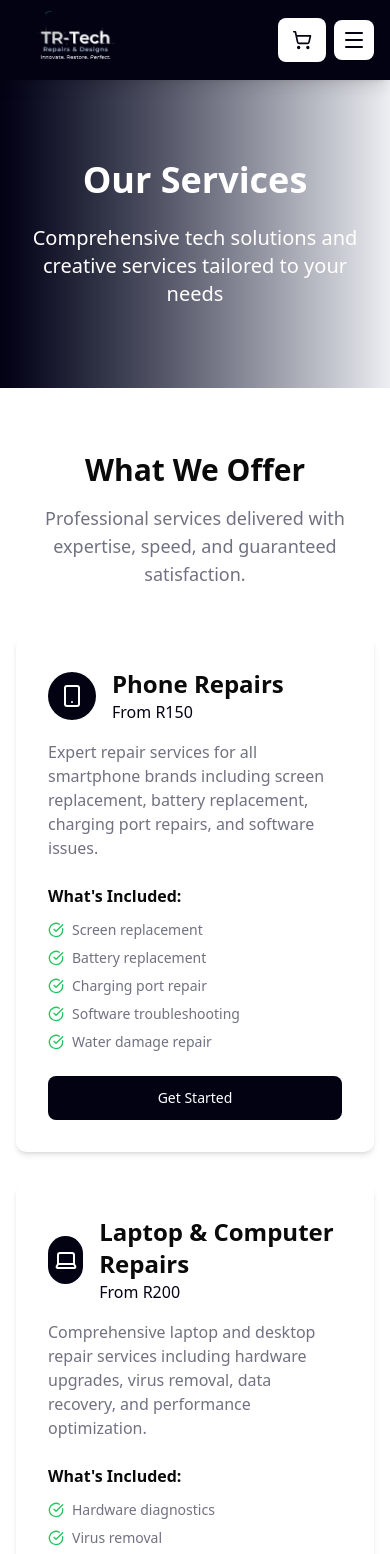
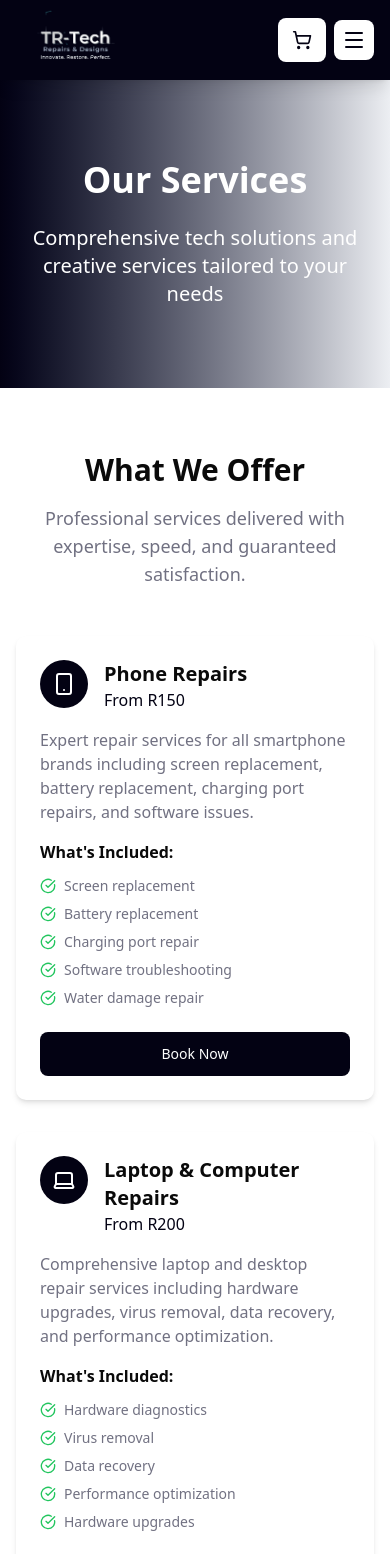
Before and after one commit to TumeloFRakgwahla/TR-Tech-frontend, a React (Vite) app: page /services in a window 390 px wide. Shown: the top 1554 px of the page. Built offline with nearby package versions, Linux system fonts and the light colour scheme.

Commit message:
Updated the Buttons and Containers for the service offered

```diff
--- a/src/pages/ServicesPage.jsx
+++ b/src/pages/ServicesPage.jsx
@@ -98,34 +98,42 @@ const Services = () => {
 
             <div className="grid grid-cols-1 md:grid-cols-2 lg:grid-cols-3 gap-8">
               {services.map((service, index) => (
-                <div key={index} className="bg-card text-card-foreground p-8 rounded-lg shadow-md hover:shadow-lg transition-shadow">
-                  <div className="flex items-center mb-4">
-                    <div className="w-12 h-12 bg-primary text-primary-foreground rounded-full flex items-center justify-center mr-4">
+                <div key={index} className="bg-card text-card-foreground p-6 md:p-8 rounded-lg shadow-md hover:shadow-lg transition-shadow flex flex-col h-full">
+                  {/* Header with Icon and Title */}
+                  <div className="flex items-start mb-4">
+                    <div className="w-12 h-12 bg-primary text-primary-foreground rounded-full flex items-center justify-center mr-4 flex-shrink-0">
                       <service.icon className="text-xl" />
                     </div>
                     <div>
-                      <h3 className="text-2xl font-semibold">{service.title}</h3>
+                      <h3 className="text-xl md:text-2xl font-semibold">{service.title}</h3>
                       <p className="text-primary font-medium">{service.price}</p>
                     </div>
                   </div>
 
-                  <p className="text-muted-foreground mb-6">{service.description}</p>
+                  {/* Description */}
+                  <p className="text-muted-foreground mb-4 flex-grow-0">{service.description}</p>
 
-                  <div className="mb-6">
+                  {/* Features List */}
+                  <div className="mb-6 flex-grow-0">
                     <h4 className="font-semibold mb-3">What's Included:</h4>
                     <ul className="space-y-2">
                       {service.features.map((feature, idx) => (
-                        <li key={idx} className="flex items-center text-sm text-muted-foreground">
-                          <CheckCircle className="h-4 w-4 text-green-500 mr-2 flex-shrink-0" />
-                          {feature}
+                        <li key={idx} className="flex items-start text-sm text-muted-foreground">
+                          <CheckCircle className="h-4 w-4 text-green-500 mr-2 flex-shrink-0 mt-0.5" />
+                          <span>{feature}</span>
                         </li>
                       ))}
                     </ul>
                   </div>
 
-                  <Button size="lg" className="w-full">
-                    Get Started
-                  </Button>
+                  {/* Button at bottom */}
+                  <div className="mt-auto">
+                    <Button size="lg" className="w-full hover:bg-slate-800 hover:text-white hover:scale-105 hover:shadow-lg transition-all duration-300">
+                      <Link to="/book-repair">
+                      Book Now
+                      </Link>
+                    </Button>
+                  </div>
                 </div>
               ))}
             </div>
@@ -170,13 +178,13 @@ const Services = () => {
               </p>
             </div>
             <div className="flex flex-col sm:flex-row gap-6 justify-center">
-              <Button asChild size="lg" className="bg-white text-primary hover:bg-primary hover:text-white font-bold text-lg shadow-lg hover:shadow-2xl transition-all duration-300 border-2 border-white hover:border-white flex items-center gap-2">
+              <Button asChild size="lg" className="bg-white text-primary border-2 border-white hover:bg-primary hover:text-white hover:border-primary font-bold text-lg shadow-lg hover:shadow-2xl transition-all duration-300">
                 <Link to="/book-repair">
                   <Wrench className="h-5 w-5" />
                   Book a Repair
                 </Link>
               </Button>
-              <Button asChild size="lg" className="bg-white text-primary hover:bg-primary hover:text-white font-bold text-lg shadow-lg hover:shadow-2xl transition-all duration-300 border-2 border-white hover:border-white flex items-center gap-2">
+              <Button asChild size="lg" className="bg-white text-primary border-2 border-white hover:bg-primary hover:text-white hover:border-primary font-bold text-lg shadow-lg hover:shadow-2xl transition-all duration-300">
                 <Link to="/shop">
                   <ShoppingCart className="h-5 w-5" />
                   Shop Now
```
